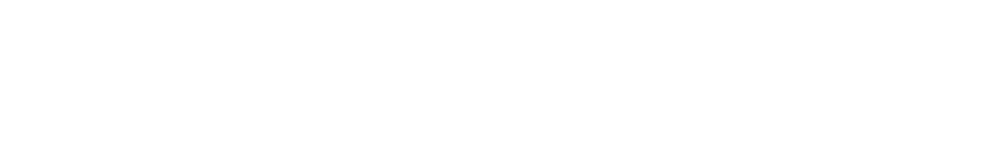
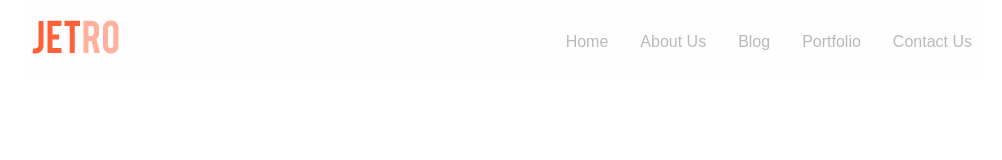
Before and after one commit to MEldorbek/Jetro, a website: page app/index.html in a window 1280 px wide. Shown: the whole page, without its empty margins (138-1140 px from the left). Drawn offline with nearby package versions, Linux system fonts and the light colour scheme; files that its build step writes are made by us from their sources.

Commit message:
added header

```diff
--- a/app/index.html
+++ b/app/index.html
@@ -11,6 +11,34 @@
 
 <body>
 
+    <header class="header">
+        <div class="container">
+            <div class="header__inner">
+                <div class="header__logo">
+                    <a href="#"><img src="images/JETRO.png" alt=""></a>
+                </div>
+                <nav class="header__menu">
+                    <ul>
+                        <li><a href="#">
+                            Home
+                        </a></li>
+                        <li><a href="#">
+                            About Us
+                        </a></li>
+                        <li><a href="#">
+                            Blog
+                        </a></li>
+                        <li><a href="#">
+                            Portfolio
+                        </a></li>
+                        <li><a href="#">
+                            Contact Us
+                        </a></li>
+                    </ul>
+                </nav>
+            </div>
+        </div>
+    </header>
 
 </body>
 
--- /dev/null
+++ b/app/scss/_fonts.scss
@@ -0,0 +1,6 @@
+@font-face {
+    font-family: 'Bebas', sans-serif;
+    src: url('../fonts/Bebas.ttf') format('ttf'), url('../fonts/Bebas.woff') format('woff');
+    font-weight: 400;
+    font-display: swap;
+}
--- /dev/null
+++ b/app/scss/_globals.scss
@@ -0,0 +1,16 @@
+html {
+    box-sizing: border-box;
+}
+
+*,
+*::before,
+*::after {
+    box-sizing: inherit;
+}
+
+.container {
+    max-width: 960px;
+    background-color: #fefefe;
+    padding: 0 10px;
+    margin: 0 auto;
+}
--- a/app/scss/style.scss
+++ b/app/scss/style.scss
@@ -0,0 +1,28 @@
+@import 'globals';
+@import 'fonts';
+.header {
+    &__inner {
+        height: 78px;
+        display: flex;
+        justify-content: space-between;
+        align-items: center;
+    }
+    &__menu {
+        & li {
+            padding-top: 6px;
+            display: inline-block;
+            font-family: 'Bebas', sans-serif;
+            font-size: 16px;
+            &+li {
+                margin-left: 28px;
+            }
+        }
+        & a {
+            text-decoration: none;
+            color: #b9b9b9;
+            &:hover {
+                color: #e8663c;
+            }
+        }
+    }
+}
```
Also changed, not shown: app/fonts/Bebas.ttf (added), app/fonts/Bebas.woff (added), app/fonts/Bebas.woff2 (added), app/fonts/HelveticaNeue-Light.ttf (added), app/fonts/HelveticaNeue-Light.woff (added), app/fonts/HelveticaNeue-Light.woff2 (added), app/fonts/HelveticaNeue.ttf (added), app/fonts/HelveticaNeue.woff (added), app/fonts/HelveticaNeue.woff2 (added), app/images/JETRO.png (added).
